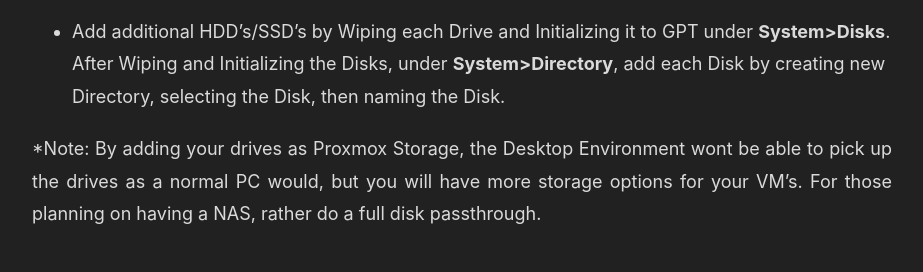
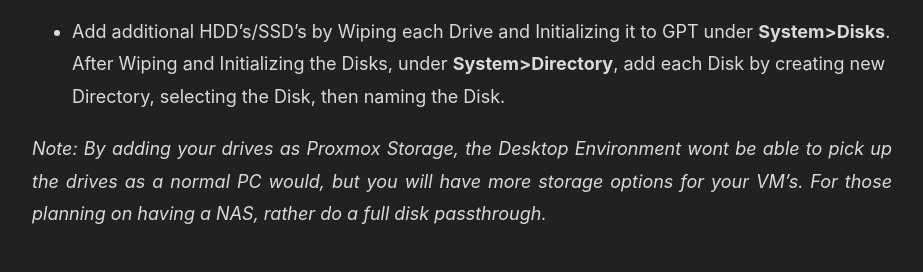
Before and after one commit to ramomolise/ramomolise.github.io, a plain HTML site: page posts/proxmoxsetup/index.html in a window 1280 px wide. Shown: the part 920-1192 px from the top of the page, without its empty margins (178-1101 px from the left). Drawn offline with Linux system fonts and the light colour scheme.

Commit message:
Fixing another syntax mistake

```diff
--- a/posts/proxmoxsetup/index.html
+++ b/posts/proxmoxsetup/index.html
@@ -188,7 +188,7 @@ resize2fs /dev/mapper/pve-root`
 <ul>
 <li>Add additional HDD&rsquo;s/SSD&rsquo;s by Wiping each Drive and Initializing it to GPT under <strong>System&gt;Disks</strong>. After Wiping and Initializing the Disks, under <strong>System&gt;Directory</strong>, add each Disk by creating new Directory, selecting the Disk, then naming the Disk.</li>
 </ul>
-<p>*Note: By adding your drives as Proxmox Storage, the Desktop Environment wont be able to pick up the drives as a normal PC would, but you will have more storage options for your VM&rsquo;s. For those planning on having a NAS, rather do a full disk passthrough.</p>
+<p><em>Note: By adding your drives as Proxmox Storage, the Desktop Environment wont be able to pick up the drives as a normal PC would, but you will have more storage options for your VM&rsquo;s. For those planning on having a NAS, rather do a full disk passthrough.</em></p>
 <h1 id="step-3-install-user-interface">
   Step 3: Install User Interface
   <a class="heading-link" href="#step-3-install-user-interface">
```
